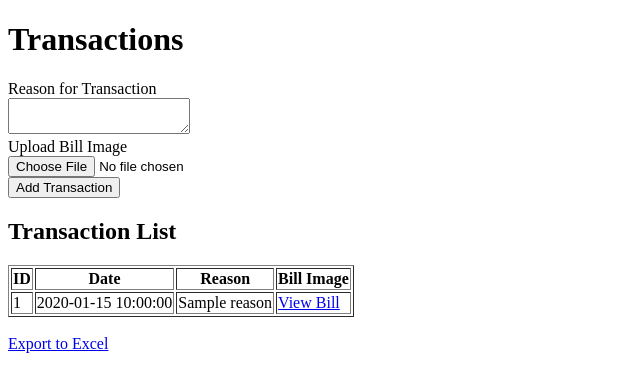
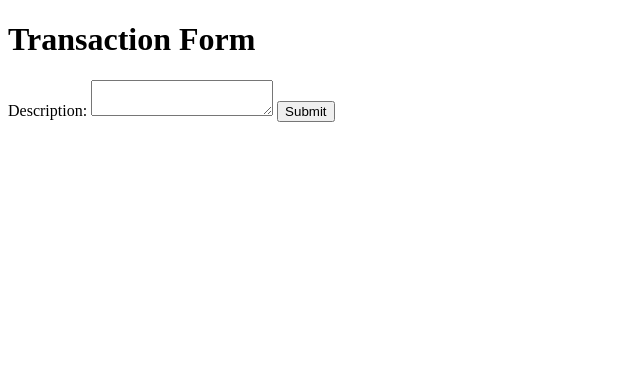
Before and after one commit to Umeshmanchikanti/Transactions_App, a Flask app: template app/templates/index.html in a window 1280 px wide. Shown: the top 392 px of the page, without its empty margins (0-640 px from the left). Run offline with Flask 3, Linux system fonts and the light colour scheme; the template is opened without the code that fills it: values that come from a table or form of the project are taken from there, most other values are stand-ins (such as "Sample title", 1, 10 or a date in 2020); form fields are guessed from the names that the template uses; some libraries are stand-ins or nearby versions.

Commit message:
Add Changes

```diff
--- a/app.py
+++ b/app.py
@@ -1,19 +1,24 @@
-import os
-from flask import Flask
-from app.routes import home_bp
-import secrets
-print(secrets.token_hex(16))  # Generates a secure random 32-character string
-
+from flask import Flask, render_template
+from flask_wtf import FlaskForm
+from wtforms import StringField, SubmitField
+from wtforms.validators import DataRequired
+from flask_wtf.csrf import CSRFProtect
 
 app = Flask(__name__)
-app.config['SECRET_KEY'] = secrets.token_hex(16)
-app.config['SECRET_KEY'] = os.environ.get('SECRET_KEY', 'fallback_secret_key')
+app.config['SECRET_KEY'] = 'a_random_secret_key'
 
-# Initialize the Flask app
-app = Flask(__name__, template_folder='app/templates', static_folder='app/static')
+csrf = CSRFProtect(app)
 
-# Register the blueprint
-app.register_blueprint(home_bp, url_prefix='/')  # Register with '/' as the base URL
+class TransactionForm(FlaskForm):
+    description = StringField('Description', validators=[DataRequired()])
+    submit = SubmitField('Submit')
+
+@app.route('/', methods=['GET', 'POST'])
+def home():
+    form = TransactionForm()
+    if form.validate_on_submit():
+        return "Form Submitted Successfully"
+    return render_template('index.html', form=form)
 
 if __name__ == '__main__':
-    app.run(debug=True)  # Enable debug mode
+    app.run(debug=True)
--- a/app/forms.py
+++ b/app/forms.py
@@ -1,9 +1,7 @@
-# forms.py
 from flask_wtf import FlaskForm
-from wtforms import StringField, SubmitField, FileField, TextAreaField
+from wtforms import StringField, SubmitField
 from wtforms.validators import DataRequired
 
 class TransactionForm(FlaskForm):
-    reason = TextAreaField("Reason for Transaction", validators=[DataRequired()])
-    bill_image = FileField("Upload Bill Image")
-    submit = SubmitField("Add Transaction")
+    description = StringField('Description', validators=[DataRequired()])
+    submit = SubmitField('Submit')
--- a/app/templates/index.html
+++ b/app/templates/index.html
@@ -1,52 +1,15 @@
 <!DOCTYPE html>
 <html lang="en">
 <head>
-    <meta charset="UTF-8">
-    <meta name="viewport" content="width=device-width, initial-scale=1.0">
-    <title>Transactions App</title>
+    <title>Transaction Form</title>
 </head>
 <body>
-    <h1>Transactions</h1>
-    <form method="POST" enctype="multipart/form-data">
+    <h1>Transaction Form</h1>
+    <form method="POST">
         {{ form.hidden_tag() }}
-        <div>
-            {{ form.reason.label }}<br>
-            {{ form.reason(size=40) }}
-        </div>
-        <div>
-            {{ form.bill_image.label }}<br>
-            {{ form.bill_image() }}
-        </div>
-        <div>
-            {{ form.submit() }}
-        </div>
+        <label for="description">Description:</label>
+        {{ form.description }}
+        {{ form.submit }}
     </form>
-
-    <h2>Transaction List</h2>
-    <table border="1">
-        <tr>
-            <th>ID</th>
-            <th>Date</th>
-            <th>Reason</th>
-            <th>Bill Image</th>
-        </tr>
-        {% for transaction in transactions %}
-        <tr>
-            <td>{{ transaction.id }}</td>
-            <td>{{ transaction.date.strftime('%Y-%m-%d %H:%M:%S') }}</td>
-            <td>{{ transaction.reason }}</td>
-            <td>
-                {% if transaction.bill_image %}
-                <a href="{{ url_for('static', filename='uploads/' + transaction.bill_image) }}" target="_blank">View Bill</a>
-                {% else %}
-                No Image
-                {% endif %}
-            </td>
-        </tr>
-        {% endfor %}
-    </table>
-
-    <br>
-    <a href="{{ url_for('home.export_transactions') }}">Export to Excel</a>
 </body>
 </html>
```
